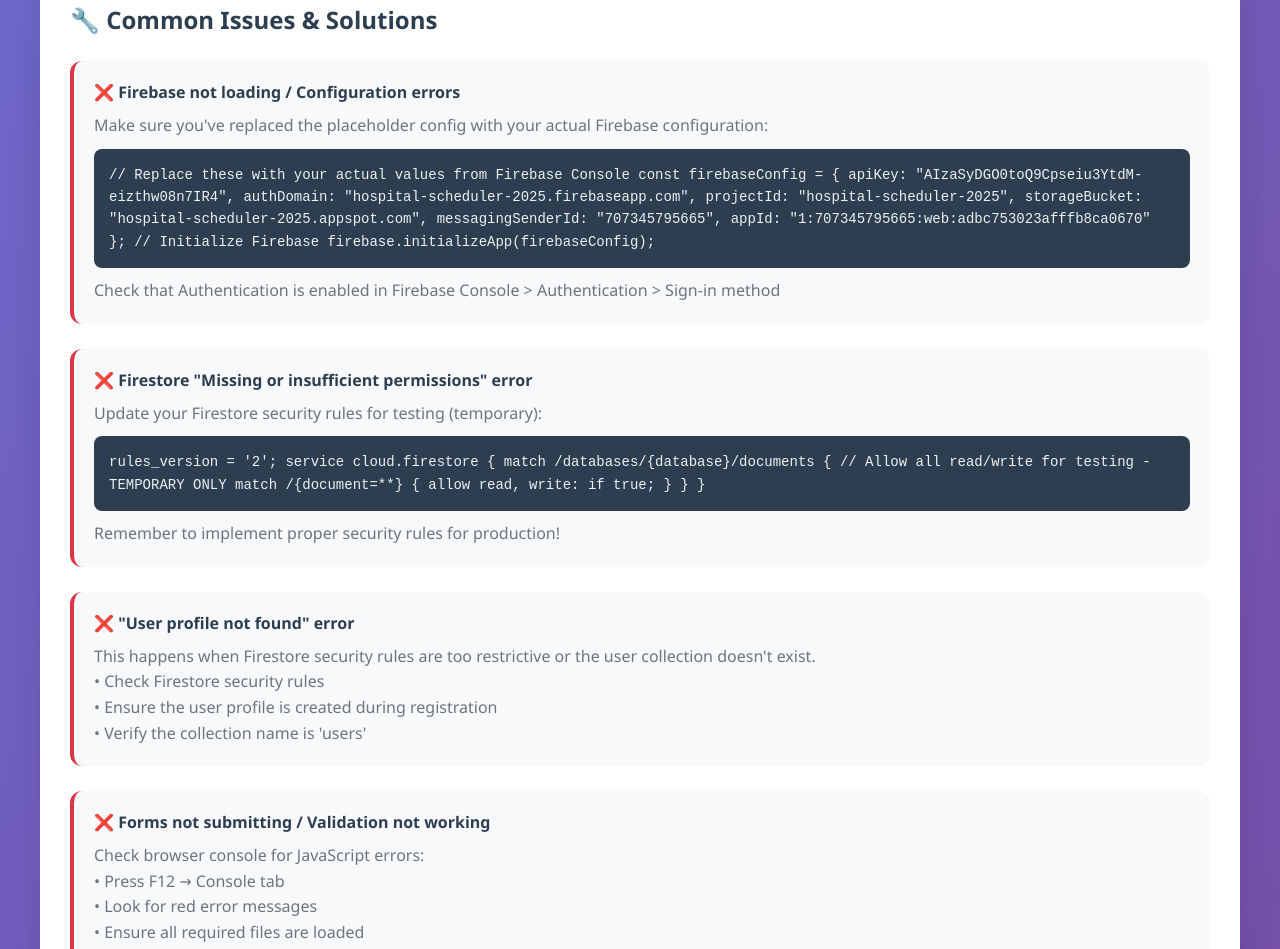
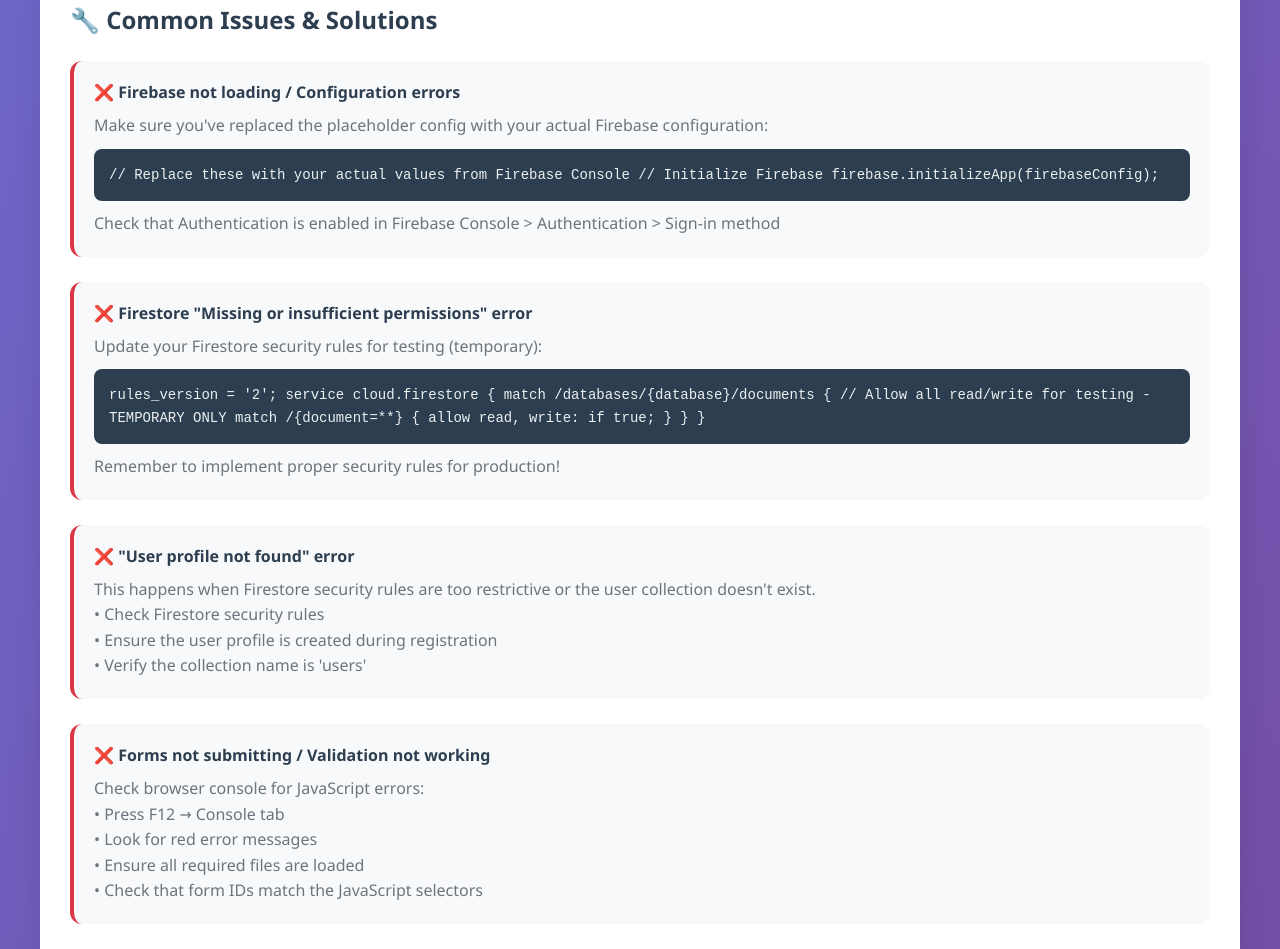
Before and after one commit to sreesaivardhan/hospital-operation-scheduler, a website: page checkday3.html in a window 1280 px wide. Shown: the part 2165-3114 px from the top of the page. Drawn offline with Linux system fonts and the light colour scheme.

Commit message:
Refactor: Move Firebase config to external file and update admin dashboard

```diff
--- a/checkday3.html
+++ b/checkday3.html
@@ -617,14 +617,6 @@
                     Make sure you've replaced the placeholder config with your actual Firebase configuration:
                     <div class="code-block">
 // Replace these with your actual values from Firebase Console
-const firebaseConfig = {
-    apiKey: "AIzaSyDGO0toQ9Cpseiu3YtdM-eizthw08n7IR4",
-    authDomain: "hospital-scheduler-2025.firebaseapp.com",
-    projectId: "hospital-scheduler-2025",
-    storageBucket: "hospital-scheduler-2025.appspot.com",
-    messagingSenderId: "707345795665",
-    appId: "1:707345795665:web:adbc753023afffb8ca0670"
-};
 
 // Initialize Firebase
 firebase.initializeApp(firebaseConfig);
@@ -691,16 +683,13 @@
     <script src="https://www.gstatic.com/firebasejs/9.22.2/firebase-auth-compat.js"></script>
     <script src="https://www.gstatic.com/firebasejs/9.22.2/firebase-firestore-compat.js"></script>
 
+    <!-- Load Firebase config from external file -->
+    <script src="firebase-config.js"></script>
+
     <!-- Firebase Configuration -->
     <script>
-    const firebaseConfig = {
-        apiKey: "AIzaSyDGO0toQ9Cpseiu3YtdM-eizthw08n7IR4",
-        authDomain: "hospital-scheduler-2025.firebaseapp.com",
-        projectId: "hospital-scheduler-2025",
-        storageBucket: "hospital-scheduler-2025.appspot.com",
-        messagingSenderId: "707345795665",
-        appId: "1:707345795665:web:adbc753023afffb8ca0670"
-    };
+    // Load Firebase configuration from external file
+    const firebaseConfig = window.firebaseConfig;
 
     // Initialize Firebase
     firebase.initializeApp(firebaseConfig);
--- a/src/firebase-config.js
+++ b/src/firebase-config.js
@@ -1,6 +1,6 @@
 // firebase-config.js - Browser Compatible Version
 window.firebaseConfig = {
-    apiKey: "AIzaSyDGO0toQ9Cpseiu3YtdM-eizthw08n7IR4",
+    apiKey: "AIzaSyDbM9lHRMqKm4q9HGsMaLoSYheHyG778oY",
     authDomain: "hospital-scheduler-2025.firebaseapp.com",
     projectId: "hospital-scheduler-2025",
     storageBucket: "hospital-scheduler-2025.appspot.com",
```
Also changed, not shown: src/admin-dashboard.html (+10 -13 lines), src/auth/login.html (+7 -9 lines), dashboard.html (deleted), 1 other file.
